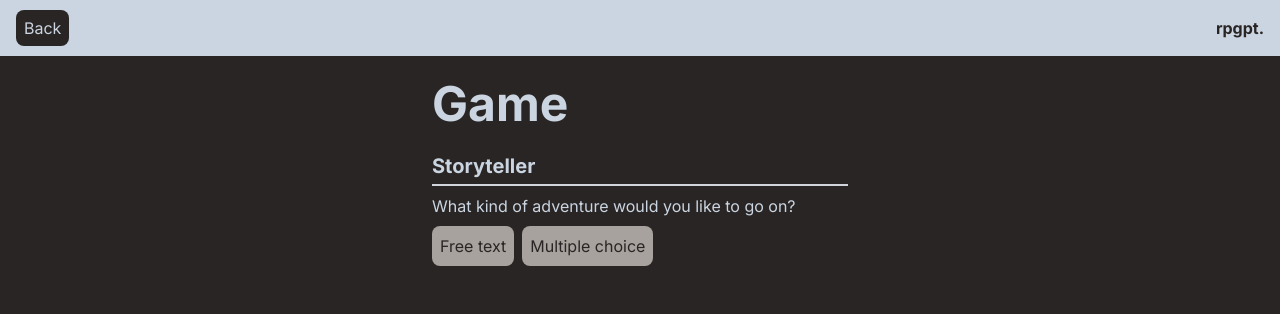
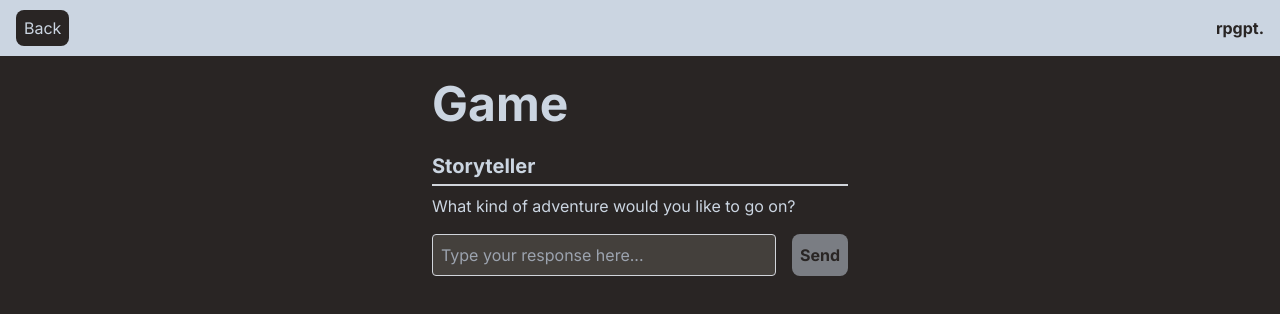
Before and after one commit to reverbePrintemps/rpgpt, a Next.js app: page /game in a window 1280 px wide. Shown: the top 314 px of the page. Built offline with nearby package versions, Linux system fonts and the light colour scheme.

Commit message:
Remove initial choice of game type (model doesn't seem to understand the intention behind it)

```diff
--- a/app/constants/general.ts
+++ b/app/constants/general.ts
@@ -3,18 +3,23 @@ import { Message } from "ai";
 
 const roundExample: Round = {
   id: 0,
-  prompt: "string",
-  options: [{ id: 0, text: "string" }] || undefined,
-  // Property should only be defined when the round is free text
-  free_text: true || undefined,
-  // Property should only be defined when the game ends
-  game_over: undefined,
+  prompt: "You find yourself in a dark room. What do you do?",
+  options: [
+    {
+      id: 0,
+      text: "Turn on the lights",
+    },
+    {
+      id: 1,
+      text: "Look around",
+    },
+    {
+      id: 2,
+      text: "Go back to sleep",
+    },
+  ],
+  free_text: false,
 };
-
-enum GAME_TYPE {
-  FREE_TEXT = "Free text",
-  MULTIPLE_CHOICE = "Multiple choice",
-}
 
 // TODO Use
 const placeholderPrompts = [
@@ -48,6 +53,6 @@ export const initialMessages = [
     // !Important: Do not try to format (pretty print) the prompt, it will fail to parse
     // TODO Add type safety to this somehow
     // Or make it safe for it to not be a stringified JSON object
-    content: `{"id": 0, "prompt": "What kind of adventure would you like to go on?", "options": [{"id": 0, "text": "${GAME_TYPE.FREE_TEXT}"}, {"id": 1, "text": "${GAME_TYPE.MULTIPLE_CHOICE}"}]}`,
+    content: `{"id": 0, "prompt": "What kind of adventure would you like to go on?"`,
   },
 ] as Message[];
--- a/app/game/page.tsx
+++ b/app/game/page.tsx
@@ -81,9 +81,14 @@ export default function Page() {
         </Fragment>
       ))}
       {isLoading && (
-        <p className="mt-6 text-xl font-bold border-b-2 pb-1 border-gray-300">
-          Thinking...
-        </p>
+        <>
+          <p className="mt-6 text-xl font-bold border-b-2 pb-1 border-gray-300">
+            Storyteller
+          </p>
+          <div className="mt-2">
+            <p>Loading...</p>
+          </div>
+        </>
       )}
     </div>
   );
```
